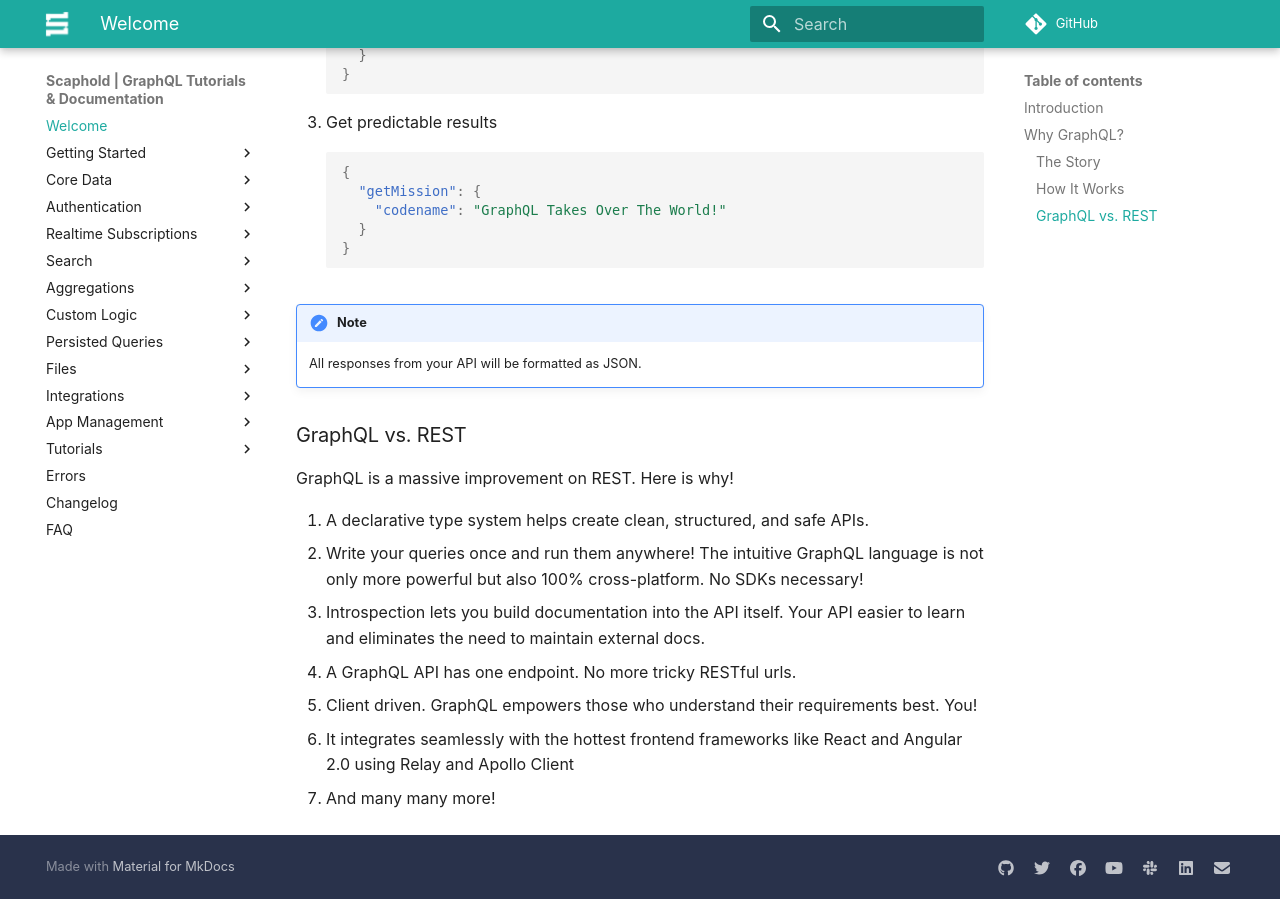
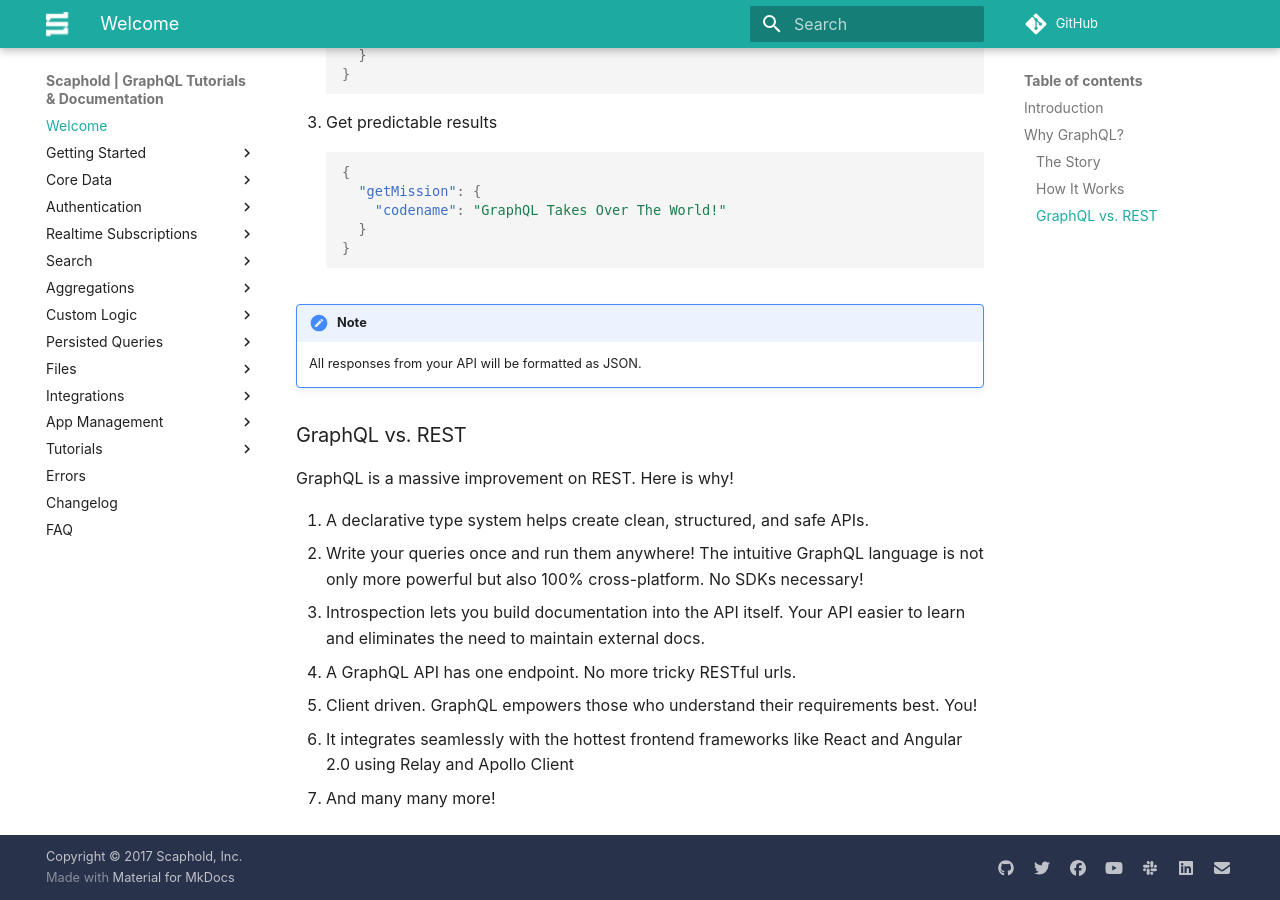
Before and after one commit to scaphold-io/scaphold-docs, an MkDocs documentation site: the page built from docs/index.md, in a window 1280 px wide and 900 px high, scrolled down 1293 px. Built offline with MkDocs 1.6.1 and Material for MkDocs 9.7.7, drawn with Linux system fonts in a browser that asks for light colours; some web fonts are replaced; comment, search, counter and statistics services are not loaded; old or Windows-style settings are respelled for this version of MkDocs.

Commit message:
adding copyright

```diff
--- a/mkdocs.yml
+++ b/mkdocs.yml
@@ -1,6 +1,7 @@
 site_name: Scaphold | GraphQL Tutorials & Documentation
 site_description: Documentation for Scaphold.io's GraphQL Backend-as-a-Service. Learn how to rapidly build applications with GraphQL.
 site_url: 'https://docs.scaphold.io'
+copyright: 'Copyright &copy; 2017 Scaphold, Inc.'
 pages:
     - Welcome: index.md
     - Getting Started:
```
